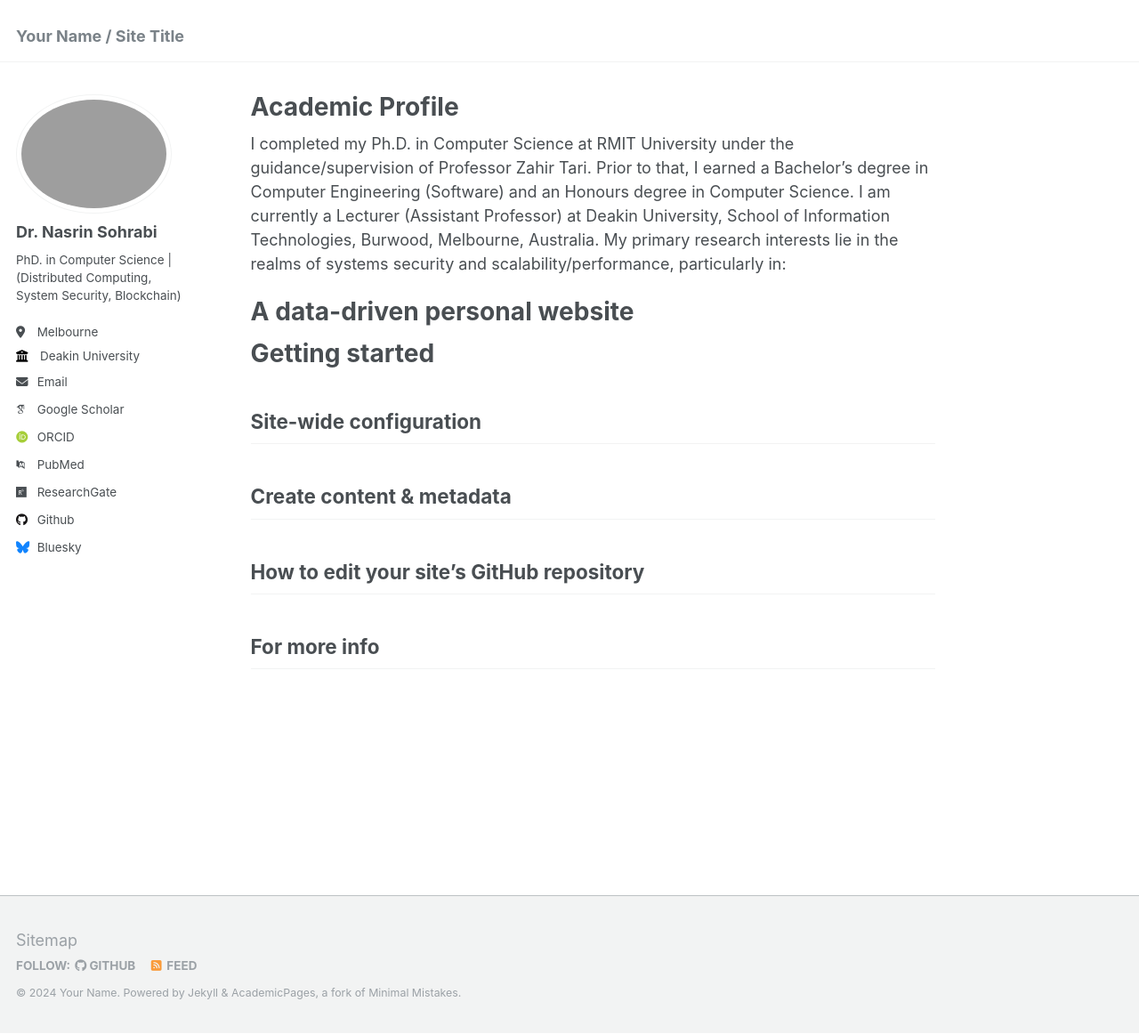
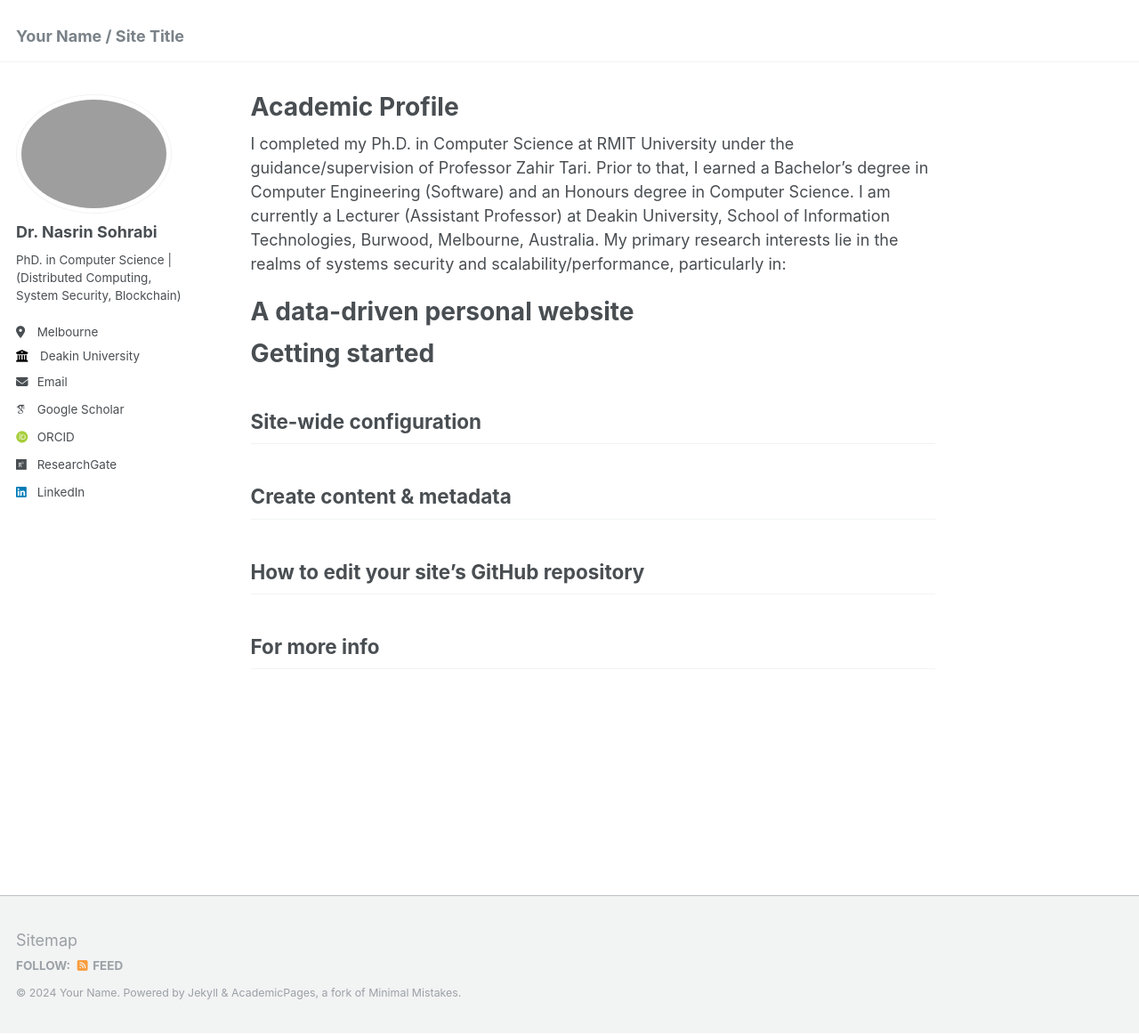
Before and after one commit to Nasrin-Sohrabi/Nasrin-Sohrabi.github.io, a Jekyll site: the page built from _pages/about.md, in a window 1280 px wide and 1162 px high. Shown: the whole window at 89% size. Built offline with Jekyll 4.4.1, drawn with Linux system fonts in a browser that asks for light colours; some web fonts are replaced; some of the changed lines change nothing that is shown.

Commit message:
updating

```diff
--- a/_config.yml
+++ b/_config.yml
@@ -36,22 +36,19 @@
   googlescholar    : "https://scholar.google.com/citations?hl=en&user=eEWRaCwAAAAJ&view_op=list_works&sortby=pubdate"
   impactstory      : # URL
   orcid            : "https://orcid.org/0000-0002-8340-2261"
-  semantic         : # URL
-  pubmed           : "https://www.ncbi.nlm.nih.gov/pubmed/?term=john+snow"
   researchgate     : https://www.researchgate.net/profile/Nasrin_Sohrabi2
-  linkedin         : https://www.linkedin.com/in/nasrin-sohrabi/
   dblp             : https://dblp.org/pid/231/1712.html
 
   # Repositories and software development
   bitbucket        : # Username - Update with your username on the site
   codepen          : # Username
   dribbble         : # Username
-  github           : "academicpages"
+  github           : #
   kaggle           : # Username
   stackoverflow    : # User number or user number and name (i.e., use "1" or "1/jeff-atwood")
 
   # Social media
-  bluesky          : "bsky.app" # Replace this with you Bluesky username
+  bluesky          : # Replace this with you Bluesky username
   facebook         : # Username
   flickr           : # Username
   foursquare       : # Username
@@ -60,7 +57,7 @@
   keybase          : # Username
   instagram        : # Username
   lastfm           : # Username
-  linkedin         : # Username
+  linkedin         : https://www.linkedin.com/in/nasrin-sohrabi/
   mastodon         : # URL
   medium           : # URL
   pinterest        : # Username
```
